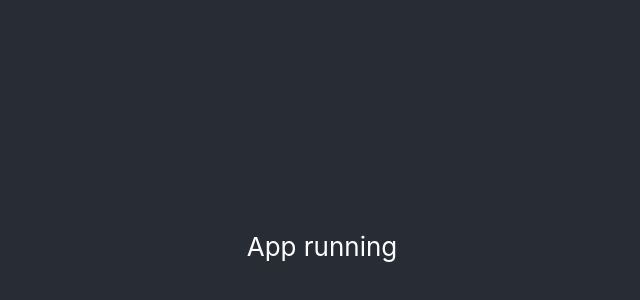
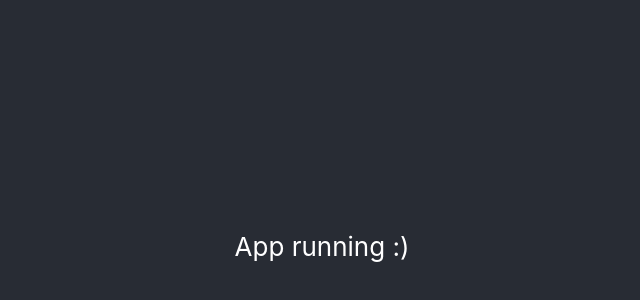
Before and after one commit to reanimatedmanx/rock-paper-scissors, a React (Create React App) app: page / in a window 1280 px wide. Shown: the part 154-454 px from the top of the page, without its empty margins (318-958 px from the left). Built offline with nearby package versions, Linux system fonts and the light colour scheme.

Commit message:
Run tests only once

```diff
--- a/src/App.tsx
+++ b/src/App.tsx
@@ -4,7 +4,7 @@ import './App.css';
 function App() {
    return (
       <div className="App">
-         <header className="App-header">App running</header>
+         <header className="App-header">App running :)</header>
       </div>
    );
 }
```
Also changed, not shown: 2 other files (tests, documents, lock files or other folders).
